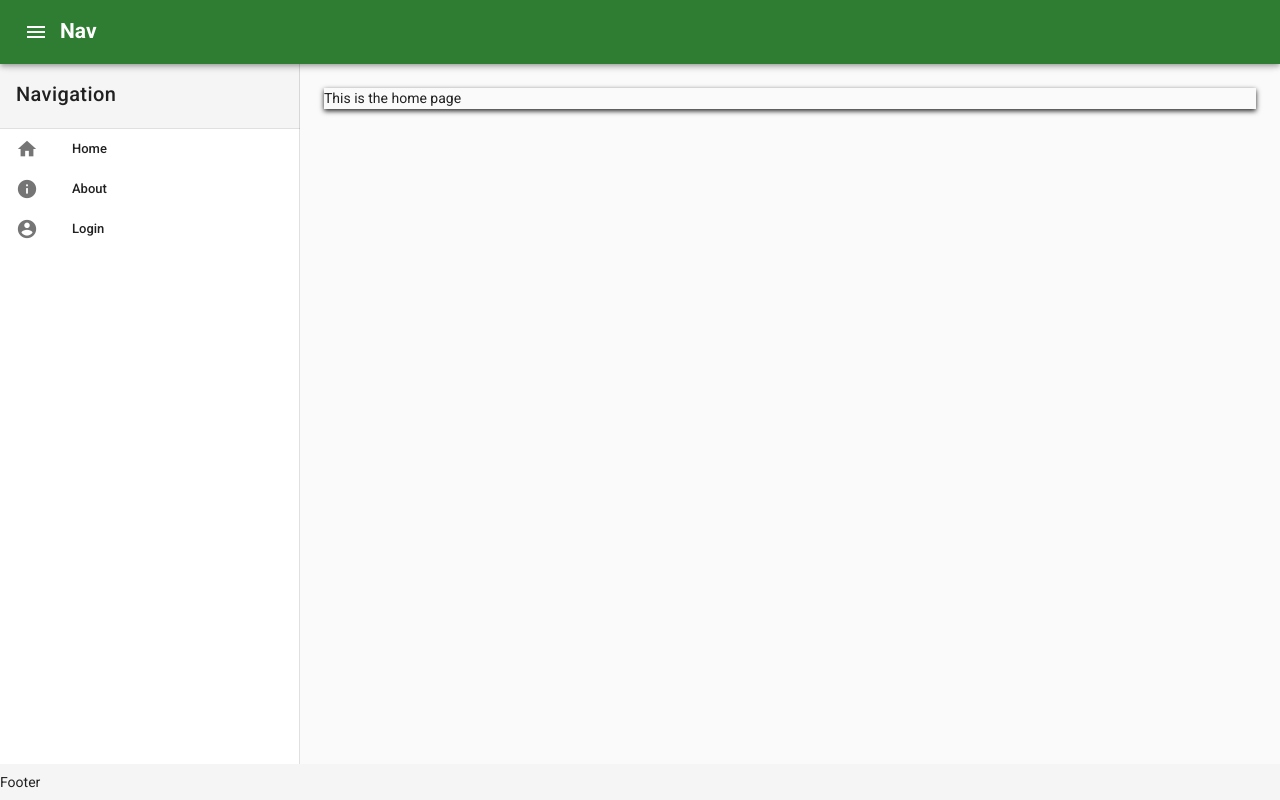
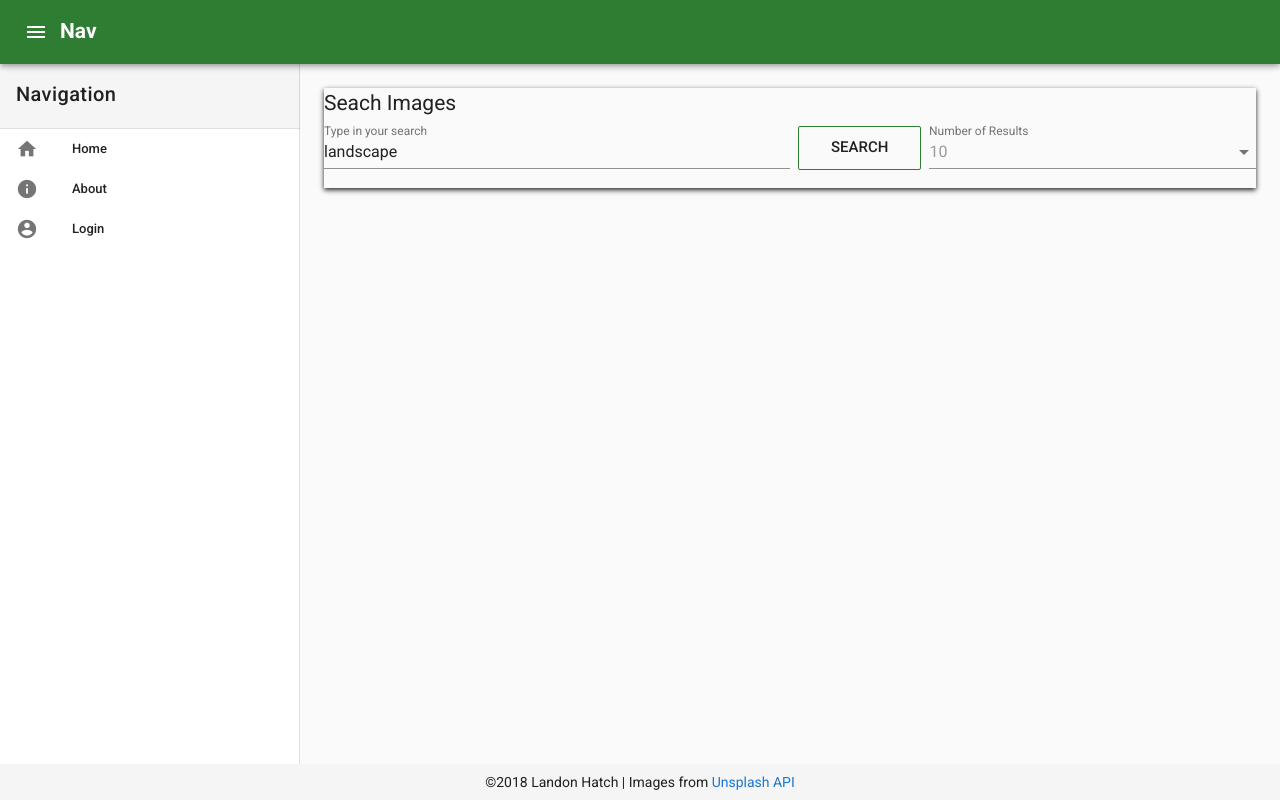
Before and after one commit to echohatch1/landon-final-vue, a Vue app: page /#/home in a window 1280 px wide. Built offline with nearby package versions, Linux system fonts and the light colour scheme.

Commit message:
Photo search

```diff
--- a/src/App.vue
+++ b/src/App.vue
@@ -42,7 +42,7 @@
                     <div v-box-shadow:offset="2"><router-view/></div>
                 </v-container>
             </v-content>
-        <v-footer app>Footer</v-footer>
+        <v-footer app><v-layout justify-center><span>©2018 Landon Hatch | Images from <a href="https://unsplash.com/">Unsplash API</a></span></v-layout></v-footer>
 </v-app>
 </div>
 </template>
@@ -71,5 +71,7 @@ export default {
 
 
 <style>
-
+a {
+  text-decoration: none;
+}
 </style>
--- a/src/views/Home.vue
+++ b/src/views/Home.vue
@@ -1,13 +1,107 @@
 <template>
-  <p>This is the home page</p>
+  <div class="search">
+    <h2>Seach Images</h2>
+    <form @submit.prevent="getResult(query)">
+      <v-layout row wrap>
+      <v-flex xs6>
+        <v-text-field label="Type in your search" v-model="query"></v-text-field>
+      </v-flex>
+      <v-btn large outline flat @click="getResult(query)" class="green darken-3">Search</v-btn>
+      <v-select
+      v-model="select"
+      :items="items"
+      placeholder='10'
+      label="Number of Results"
+      @change="numResults = select"
+    ></v-select>
+      </v-layout>
+    </form>
+    <div class="results" v-if="results">
+
+      <v-layout row wrap>
+
+      <v-flex fluid xs12 md6 lg4 v-for="result in results">
+        <v-card>
+
+          <figure>
+          <figcaption><h3>{{ result.description.toUpperCase() }}</h3></figcaption>
+          <img class="main-images":src="result.urls.small"/>
+          </figure>
+          <v-container>
+
+          <img class="profile-images":src="result.user.profile_image.small"/>
+          {{ result.user.username }}
+
+          </v-container>
+        </v-card>
+      </v-flex>
+
+      </v-layout>
+    </div>
+  </div>
 </template>
 
 <script>
+import axios from 'axios';
+
 export default {
+  name: 'search',
+  data () {
+    return {
+      msg: 'Search',
+      query: 'landscape',
+      results: '',
+      CLIENT_ID: "fc990c021cadd00f117a7b494c3ffd581a3a83c6001dd7ffd933d4415bbb653d",
+      numResults: '',
+      select: null,
+      items: [
+        '10',
+        '20',
+        '40',
+        '60',
+        '80'
+      ],
+    }
+  },
+  methods: {
+      getResult(query) {
+        axios.get("https://api.unsplash.com/photos/search/?query=" + query +  "&client_id=" + this.CLIENT_ID + "&per_page=" + this.numResults)
+        .then( response => {
+            console.log(response.data);
+            this.results = response.data;
+        });
+      }
+  }
+}
+</script>
+//"https://api.unsplash.com/photos/search/?query=" + query +  "&client_id=" + CLIENT_ID
+
+<style scoped>
+.results figure {
+  padding: 20px;
+  padding-top: 10px;
+}
+.results figure figcaption {
 
 }
-</script>
+.results .main-images {
+    width: 100%;
+}
+h1, h2 {
+  font-weight: normal;
+}
 
-<style>
+ul {
+  list-style-type: none;
+  padding: 0;
+}
 
+li {
+  display: inline-block;
+  margin: 0 10px;
+}
+
+a {
+  color: #42b983;
+}
 </style>
--- a/src/views/Login.vue
+++ b/src/views/Login.vue
@@ -13,6 +13,7 @@
       v-model="password"
       :error-messages="passwordErrors"
       label="Password"
+      type="password"
       required
       @input="$v.password.$touch()"
       @blur="$v.password.$touch()"
```
